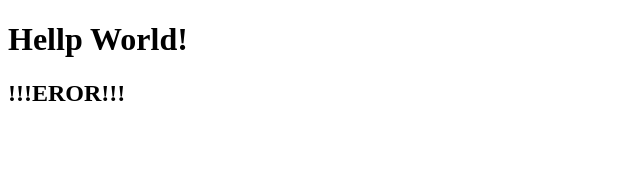
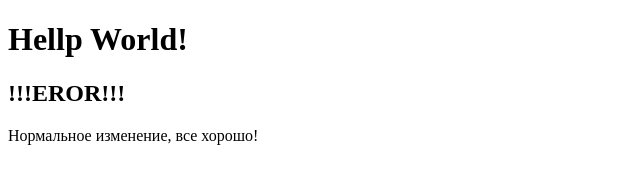
Before and after one commit to XolldaVeres/project_1, a plain HTML site: page src/index.html in a window 1280 px wide. Shown: the whole page, without its empty margins (0-640 px from the left). Drawn offline with Linux system fonts and the light colour scheme.

Commit message:
normal commit

```diff
--- a/src/index.html
+++ b/src/index.html
@@ -12,5 +12,6 @@
     <!-- ОШИБКА -->
     <!-- БАГ -->
     <!-- ОШИБКА -->
+    <div>Нормальное изменение, все хорошо!</div>
   </body>
 </html>
```
